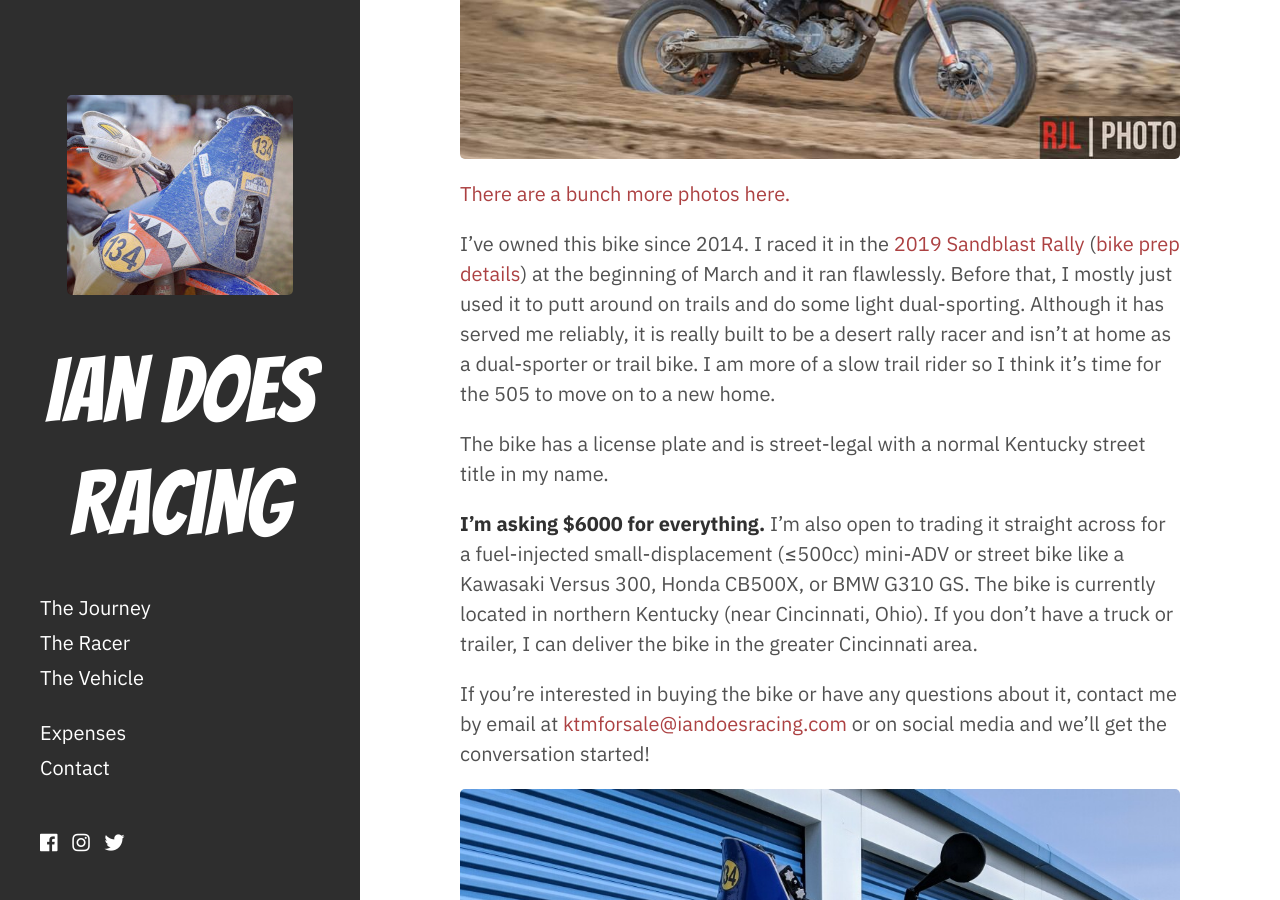
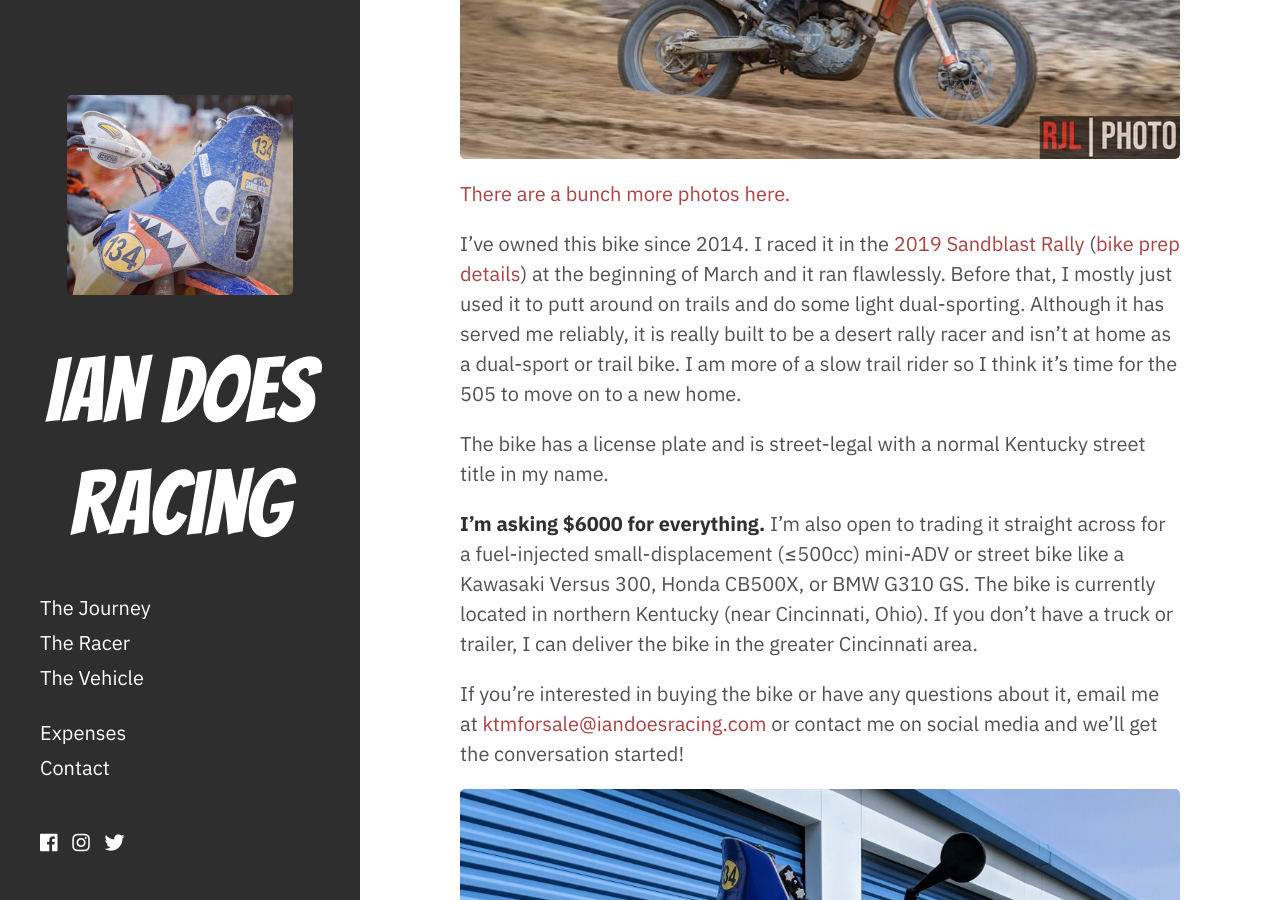
Before and after one commit to icooper/iandoesracing, a Jekyll site: the page built from _posts/2019-03-13-ktm-for-sale.md, in a window 1280 px wide and 900 px high, scrolled down 2703 px. Built offline with Jekyll 4.4.1, drawn with Linux system fonts in a browser that asks for light colours; nearby versions of some CDN libraries.

Commit message:
updated some wording

```diff
--- a/_posts/2019-03-13-ktm-for-sale.md
+++ b/_posts/2019-03-13-ktm-for-sale.md
@@ -53,13 +53,13 @@
 [![action shot](/assets/img/ktm505-actionshot.jpg "action shot")](https://photos.app.goo.gl/QzMe5BiYq7Qt2hL6A)
 [There are a bunch more photos here.](https://photos.app.goo.gl/QzMe5BiYq7Qt2hL6A)
 
-I've owned this bike since 2014. I raced it in the [2019 Sandblast Rally](https://www.sandblastrally.com/) ([bike prep details](/the-vehicle#2019-sandblast-rally-bike-prep)) at the beginning of March and it ran flawlessly. Before that, I mostly just used it to putt around on trails and do some light dual-sporting. Although it has served me reliably, it is really built to be a desert rally racer and isn't at home as a dual-sporter or trail bike. I am more of a slow trail rider so I think it's time for the 505 to move on to a new home.
+I've owned this bike since 2014. I raced it in the [2019 Sandblast Rally](https://www.sandblastrally.com/) ([bike prep details](/the-vehicle#2019-sandblast-rally-bike-prep)) at the beginning of March and it ran flawlessly. Before that, I mostly just used it to putt around on trails and do some light dual-sporting. Although it has served me reliably, it is really built to be a desert rally racer and isn't at home as a dual-sport or trail bike. I am more of a slow trail rider so I think it's time for the 505 to move on to a new home.
 
 The bike has a license plate and is street-legal with a normal Kentucky street title in my name.
 
 **I'm asking $6000 for everything.** I'm also open to trading it straight across for a fuel-injected small-displacement (&le;500cc) mini-ADV or street bike like a Kawasaki Versus 300, Honda CB500X, or BMW G310 GS. The bike is currently located in northern Kentucky (near Cincinnati, Ohio). If you don't have a truck or trailer, I can deliver the bike in the greater Cincinnati area.
 
-If you're interested in buying the bike or have any questions about it, contact me by email at [ktmforsale@iandoesracing.com](mailto:ktmforsale@iandoesracing.com) or on social media and we'll get the conversation started!
+If you're interested in buying the bike or have any questions about it, email me at [ktmforsale@iandoesracing.com](mailto:ktmforsale@iandoesracing.com) or contact me on social media and we'll get the conversation started!
 
 [![left side front](/assets/img/ktm505-fs1.jpg)](https://photos.app.goo.gl/QzMe5BiYq7Qt2hL6A)
 [![right side front](/assets/img/ktm505-fs2.jpg)](https://photos.app.goo.gl/QzMe5BiYq7Qt2hL6A)
```
